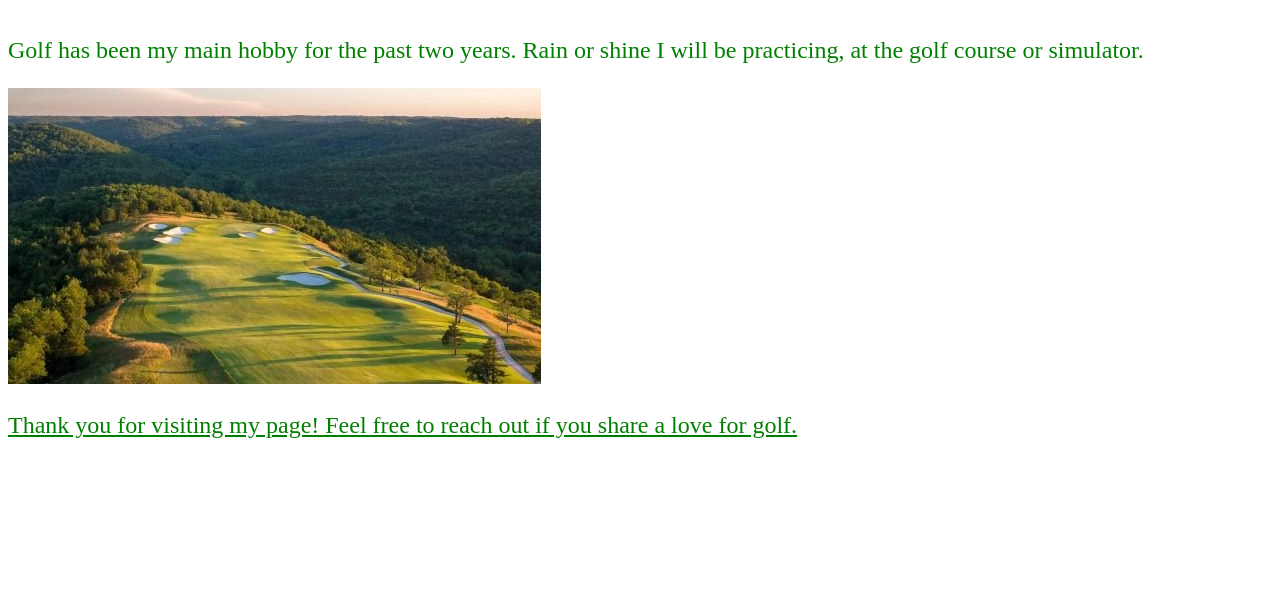
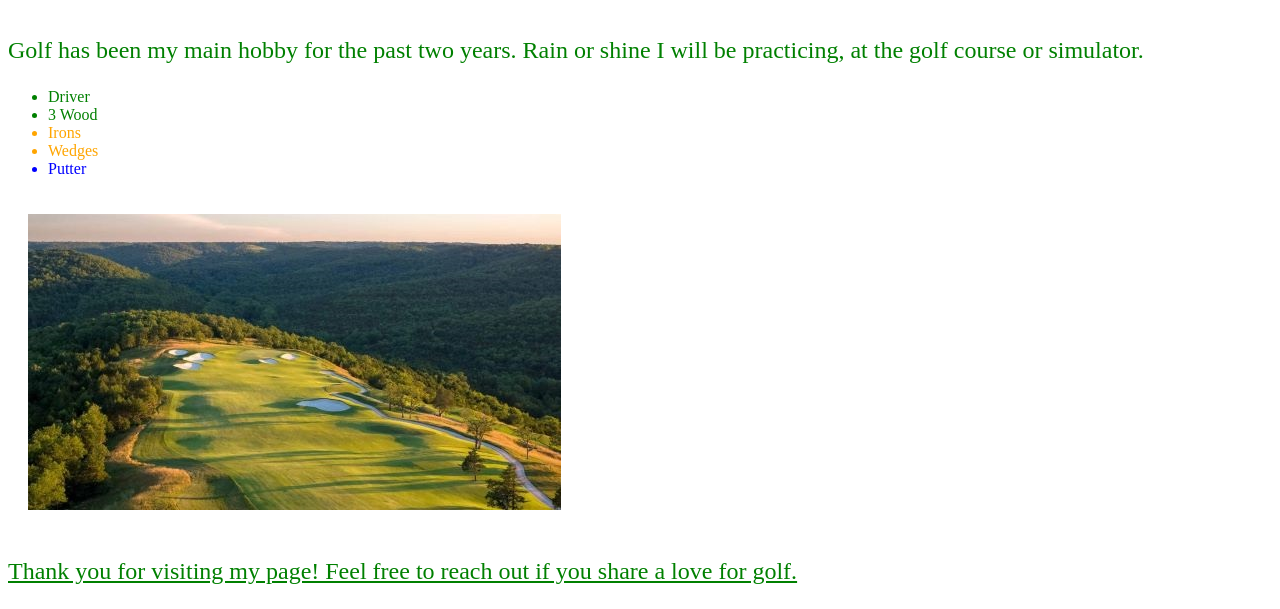
Before and after one commit to Marciniak1mike/index.html, a plain HTML site: page index.html in a window 1280 px wide. Shown: the part 283-892 px from the top of the page. Before the commit the page ends 800 px from the top, so only its background shows below. Drawn offline with Linux system fonts and the light colour scheme.

Commit message:
Update index.html

```diff
--- a/index.html
+++ b/index.html
@@ -21,21 +21,53 @@
 			font-size: 24px;
 
 	</style>
+
+	<style>
+
+			/* Custom style class*/
+
+			.green_text {
+				color: green;
+			}
+			.orange_text {
+			color: orange;
+			}
+			.blue_text {
+			color: blue
+			}
+	</style>
+
 	<header>
 		<h1 style="color: green; font-size:52px;">Welcome to Michael Marciniak's Page!</h1>
 	</header>
-	<section> <p>Hello, My name is Michael Marciniak, and one of my favorite hobbies is playing golf.
+
+	<div>
+
+	<p>Hello, My name is Michael Marciniak, and one of my favorite hobbies is playing golf.
 	It's a great way to relax, enjoy the outdoors, and challenge myself.</p>
-	</section>
-	<section>
+
+	</div>
+
+	<div>
 		<h2>About My Hobby: Golf</h2>
-	<section>
+	</div>
+
+	<div>
 		<p> Golf has been my main hobby for the past two years. Rain or shine I will be practicing,
 		at the golf course or simulator.</p>
-		<img src="PaynesValley.jpg" alt="golf course">
-	</section>
-	<footer>
+			<ul>
+				<li class="green_text">Driver</li>
+				<li class="green_text">3 Wood</li>
+				<li class="orange_text">Irons</li>
+				<li class="orange_text">Wedges</li>
+				<li class="blue_text">Putter</li>
+			</ul>
+
+		<img src="PaynesValley.jpg" alt="golf course" style="margin: 20px;">
+	</div>
+
+	<div>
 		<p style="text-decoration: underline;">Thank you for visiting my page! Feel free to reach out if you share a love for golf.</p>
-	</footer>
+	</div>
 </body>
 </html>
```
